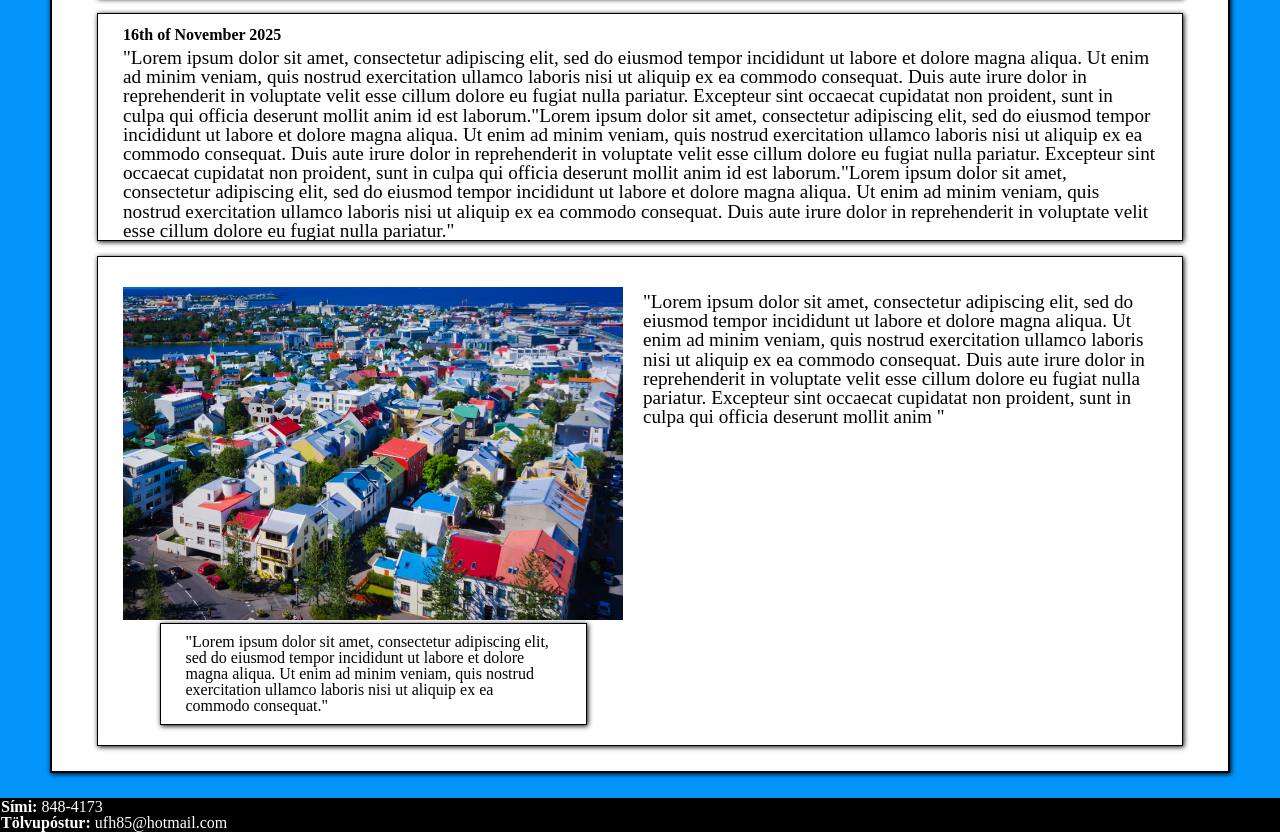
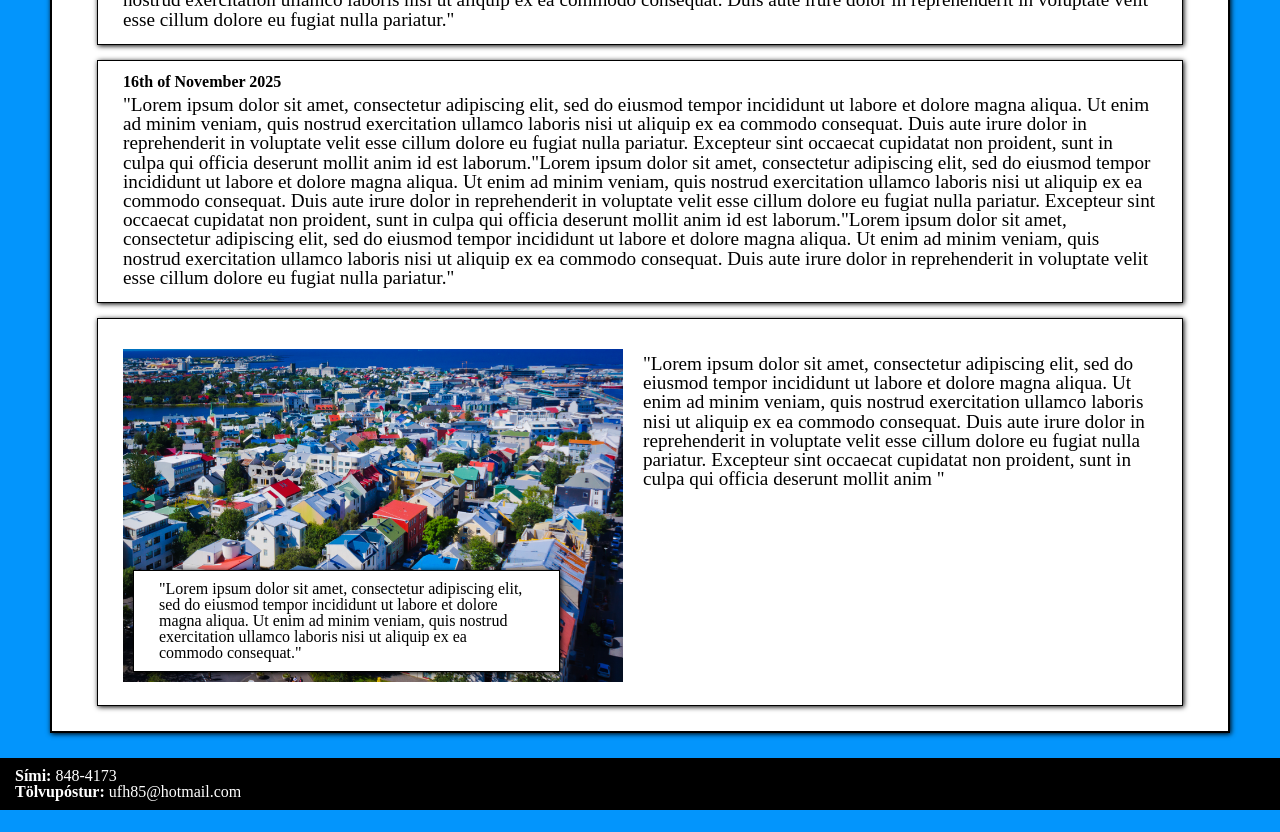
Before and after one commit to SectoidCommander/testbed, a plain HTML site: page index.html in a window 1280 px wide. Shown: the part 499-1331 px from the top of the page. After the commit the page ends 1309 px from the top, so only its background shows below. Drawn offline with Linux system fonts and the light colour scheme.

Commit message:
adjusted figure caption

```diff
--- a/style/style.css
+++ b/style/style.css
@@ -81,6 +81,7 @@ h1 {
     font-family: audiowide;
     text-align: center;
     margin: 20px 0px 10px;
+    font-size: 2rem;
 }
 
 .label {
@@ -91,7 +92,7 @@ article {
     font-size: .60rem;
     margin: 10px 25px 15px;
     border: 1px solid var(--secondary-background-color);
-    padding: 10px 25px 0px 25px;
+    padding: 10px 25px 15px 25px;
     box-shadow: var(--shadow-values);
 }
 
@@ -110,11 +111,12 @@ article p {
 }
 
 .thumbnail-article img {
-    width: 500px;
+    max-width: 500px;
 }
 
 .thumbnail-article figure {
-    margin: 20px 20px 20px 0;
+    margin: 20px 20px 5px 0;
+    position: relative;
 }
 
 .thumbnail-article figcaption {
@@ -123,11 +125,16 @@ article p {
     padding: 10px 25px 10px 25px;
     box-shadow: var(--shadow-values);
 
+    position: absolute;
+    left: 10px;
+    bottom: 63px;
+
     /* NB width and margin auto combine to center the element*/
+
     width: 75%;
-    margin: 0 auto;
+    margin: -50px auto;
 
-    z-index: 1;
+    z-index: 2;
     background-color: var(--background-color);
 }
 
@@ -138,10 +145,11 @@ article p {
 footer {
     background-color: var(--secondary-background-color);
     color: var(--secondary-font-color);
-    padding: 1px;
+
 }
 
 footer ul {
+    padding: 10px 15px;
     list-style-type: none;
     font-size: .5rem;
 }
```
